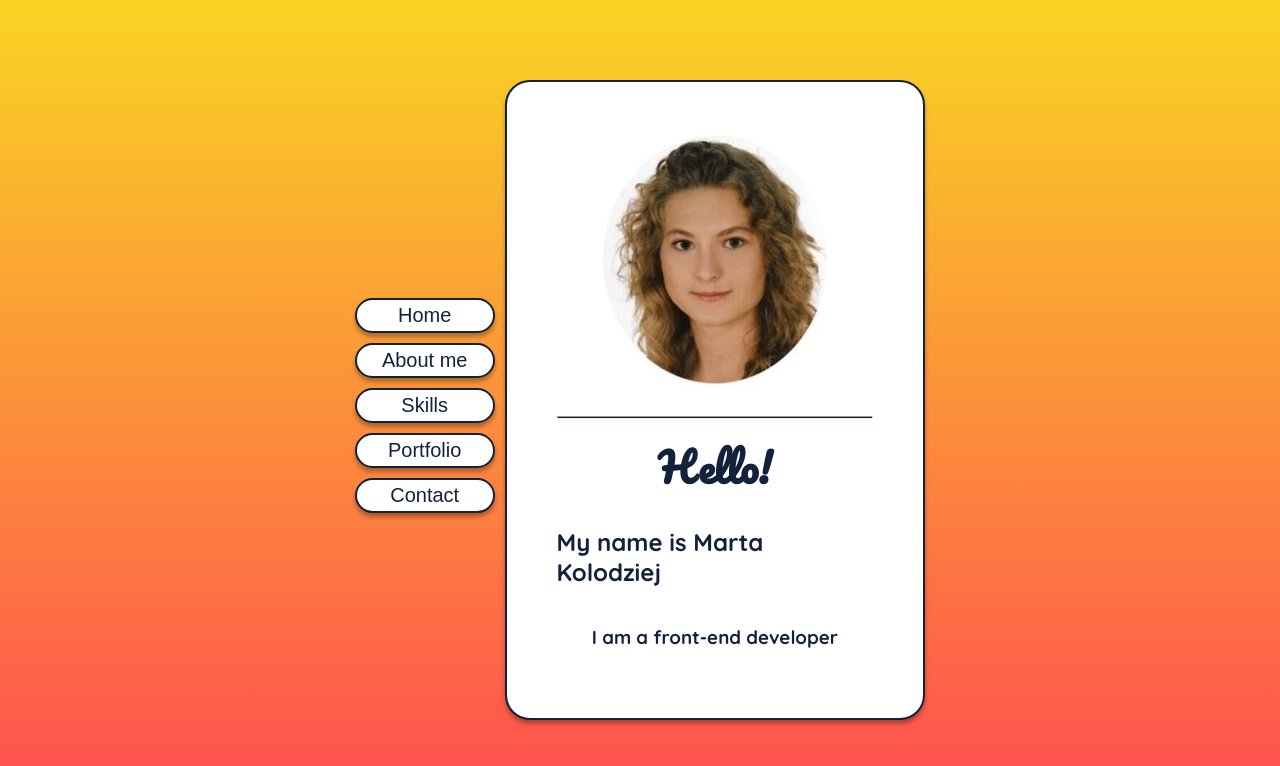
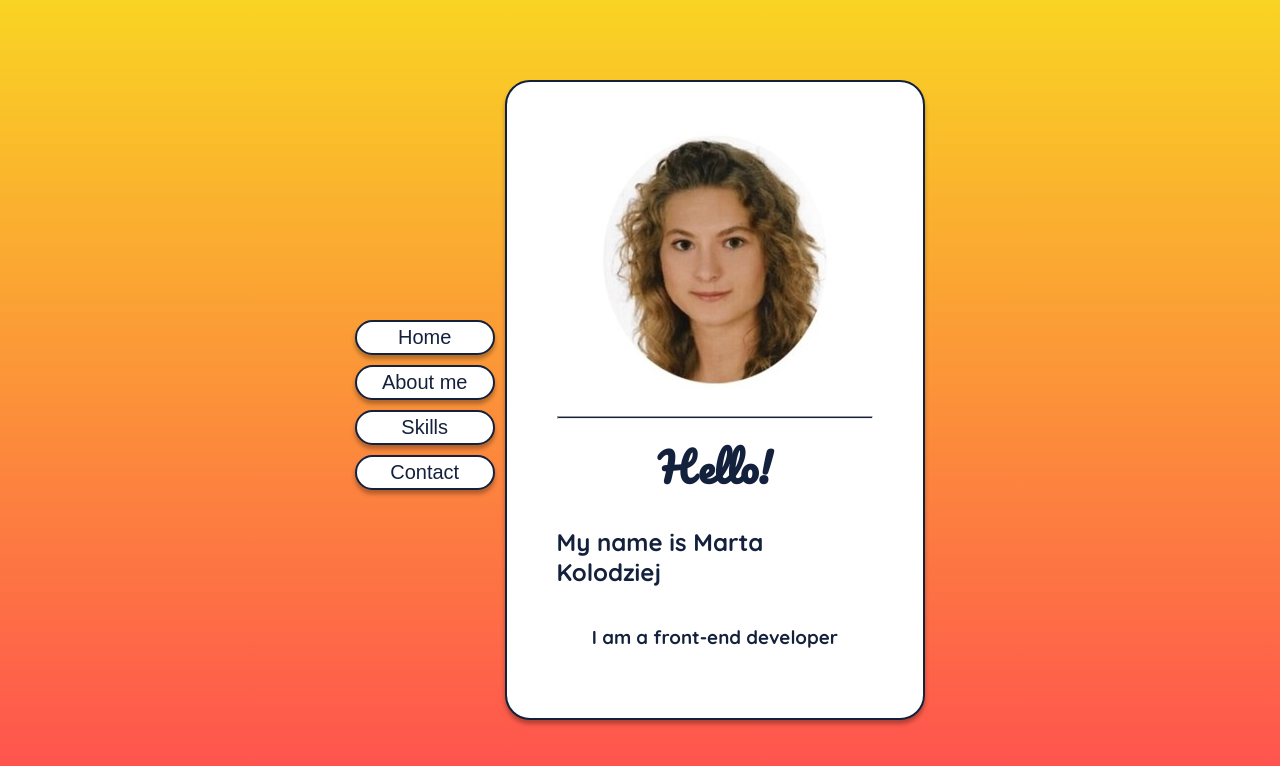
Before and after one commit to martakolodziej1/visiting-page-react, a React (Create React App) app in the folder visiting-page-react/: page / in a window 1280 px wide. Shown: the top 766 px of the page. Built offline with nearby package versions, Linux system fonts and the light colour scheme.

Commit message:
Remove portfolio button

```diff
--- a/visiting-page-react/src/components/AboutMe.js
+++ b/visiting-page-react/src/components/AboutMe.js
@@ -22,7 +22,6 @@ export default class AboutMe extends React.Component {
                         <button onClick={this.jumpToHomePage}>Home</button>
                         <button>About me</button>
                         <button>Skills</button>
-                        <button>Portfolio</button>
                         <button>Contact</button>
                     </div>
                     <div className="box">
--- a/visiting-page-react/src/components/Contact.js
+++ b/visiting-page-react/src/components/Contact.js
@@ -9,7 +9,6 @@ export default class Contact extends React.Component {
                         <button onClick={this.jumpToHomePage}>Home</button>
                         <button>About me</button>
                         <button>Skills</button>
-                        <button>Portfolio</button>
                         <button>Contact</button>
                     </div>
                     <div className="box">
--- a/visiting-page-react/src/components/HomePage.js
+++ b/visiting-page-react/src/components/HomePage.js
@@ -33,7 +33,6 @@ export default class HomePage extends React.Component {
                         <button>Home</button>
                         <button onClick={this.jumpToAboutMe}>About me</button>
                         <button onClick={this.jumpToSkills}>Skills</button>
-                        <button>Portfolio</button>
                         <button>Contact</button>
                     </div>
                     <div className="box">
--- a/visiting-page-react/src/components/Skills.js
+++ b/visiting-page-react/src/components/Skills.js
@@ -22,7 +22,6 @@ export default class Skills extends React.Component {
                         <button onClick={this.jumpToHomePage}>Home</button>
                         <button>About me</button>
                         <button>Skills</button>
-                        <button>Portfolio</button>
                         <button>Contact</button>
                     </div>
                     <div className="box">
```
